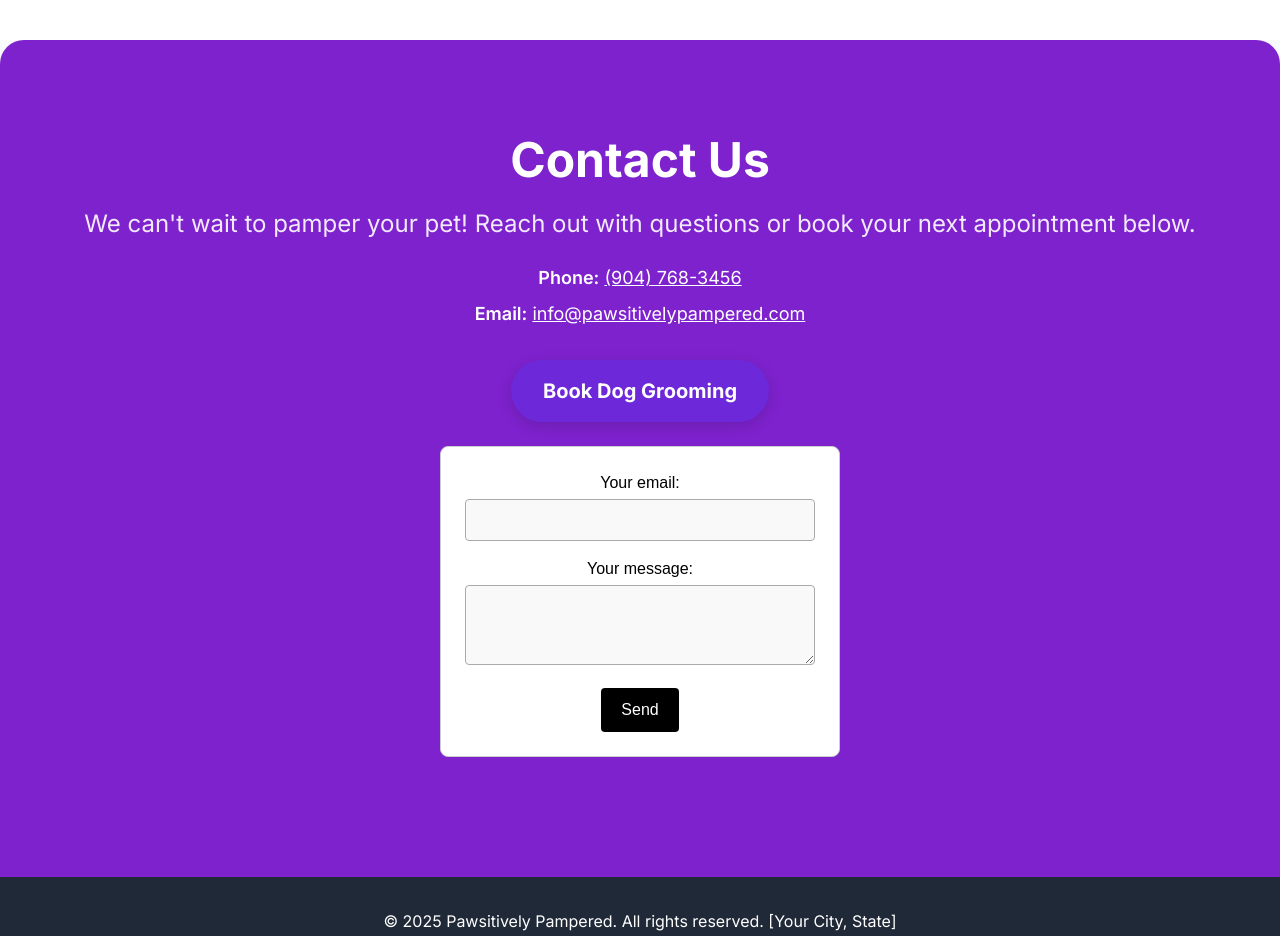
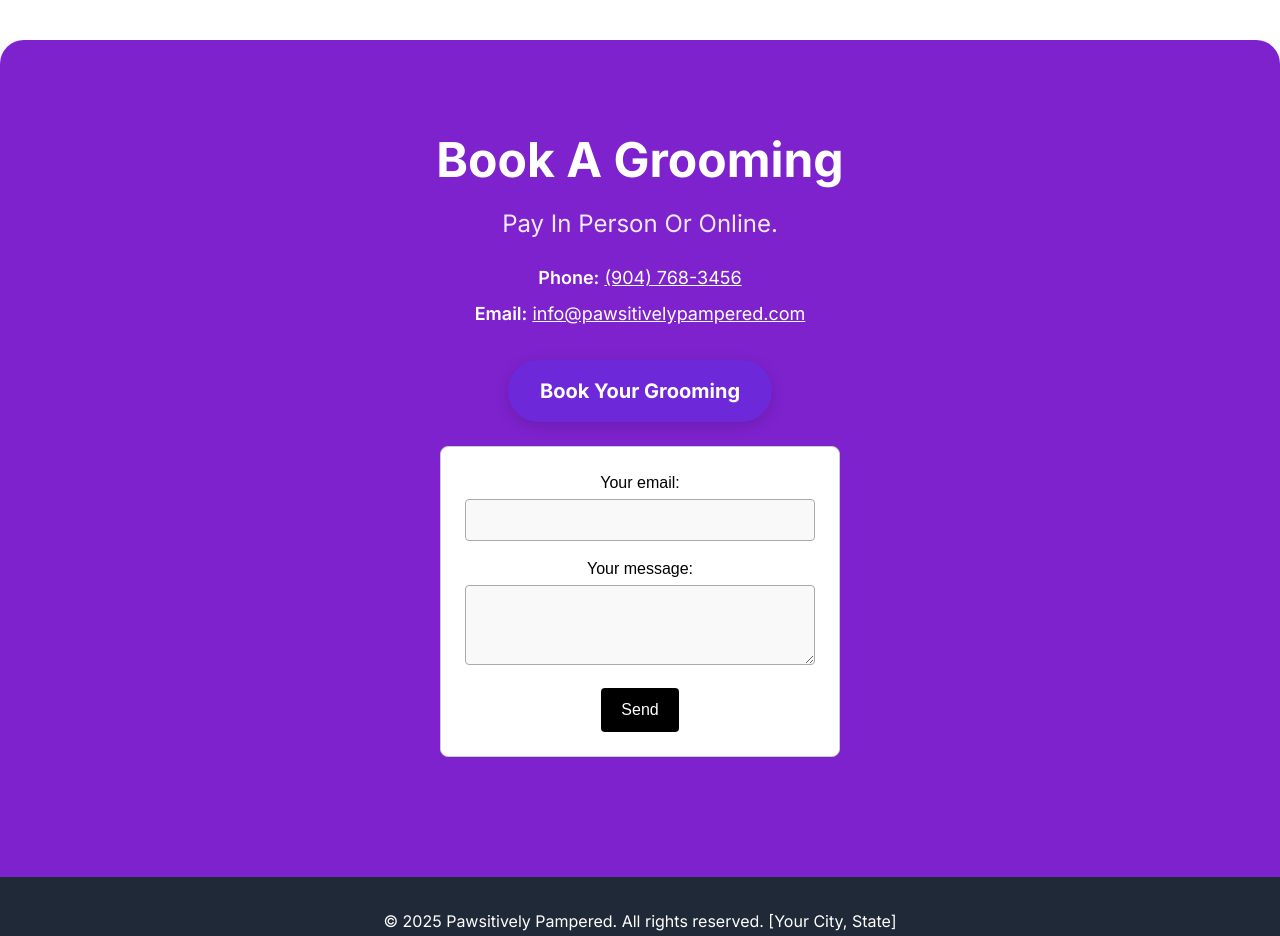
Before and after one commit to dealrevive/pet-groomer-sample, a plain HTML site: page index.html in a window 1280 px wide. Shown: the part 5200-6136 px from the top of the page. Drawn offline with nearby package versions, Linux system fonts and the light colour scheme.

Commit message:
Update index.html

```diff
--- a/index.html
+++ b/index.html
@@ -285,9 +285,9 @@
     <!-- Contact Section -->
     <section id="contact" class="bg-purple-700 text-white py-16 md:py-24 text-center rounded-t-3xl shadow-lg">
       <div class="container mx-auto px-4">
-        <h2 class="text-3xl md:text-5xl font-bold mb-6">Contact Us</h2>
+        <h2 class="text-3xl md:text-5xl font-bold mb-6">Book A Grooming</h2>
         <p class="text-xl md:text-2xl mb-6 opacity-90">
-          We can't wait to pamper your pet! Reach out with questions or book your next appointment below.
+          Pay In Person Or Online.
         </p>
         <div class="mb-8 flex flex-col items-center space-y-2">
           <p class="text-lg">
@@ -301,9 +301,9 @@
         <div style="text-align:center;">
          <a href="https://pawsitivelyje8h.setmore.com" target="_blank" rel="noopener"
          style="display:inline-block; background:#6D28D9; color:#fff; font-weight:bold; padding:16px 32px; border-radius:999px; font-size:1.25rem; box-shadow:0 4px 15px rgba(0,0,0,0.15); text-decoration:none; transition:background 0.2s;">
-     Book Dog Grooming
+         Book Your Grooming
          </a>
-<!--         <a href="https://calendly.com/dealrevive" target="_blank" class="inline-block bg-blue-600 hover:bg-blue-700 font-bold py-3 px-8 rounded-full text-lg shadow transition mb-2">
+         <!-- <a href="https://calendly.com/dealrevive" target="_blank" class="inline-block bg-blue-600 hover:bg-blue-700 font-bold py-3 px-8 rounded-full text-lg shadow transition mb-2">
               <i class="fa fa-calendar-alt mr-2"></i>Book Business Meeting
             </a> -->
 
```
Lines whose indentation alone changed are shown as unchanged.
